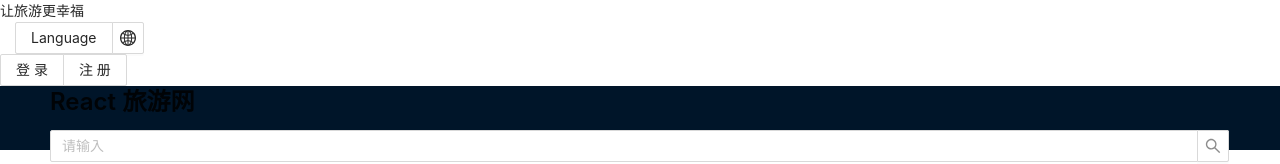
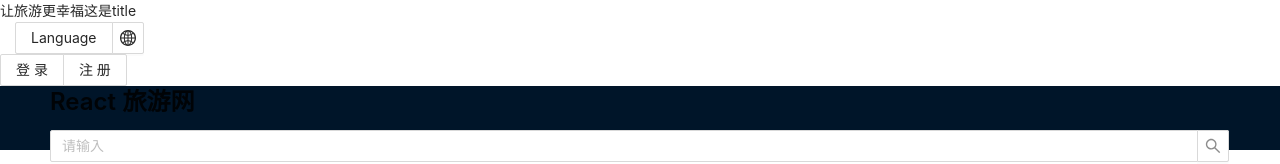
Before and after one commit to zeroone001/learning-react-2021, a React app: page / in a window 1280 px wide. Shown: the top 164 px of the page. Built offline with nearby package versions, Linux system fonts and the light colour scheme.

Commit message:
react-router

```diff
--- a/package.json
+++ b/package.json
@@ -60,6 +60,7 @@
     "react-dev-utils": "^11.0.3",
     "react-dom": "^17.0.2",
     "react-refresh": "^0.8.3",
+    "react-router-dom": "^5.3.0",
     "resolve": "1.18.1",
     "resolve-url-loader": "^3.1.2",
     "sass-loader": "^10.0.5",
--- a/src/App.tsx
+++ b/src/App.tsx
@@ -10,7 +10,7 @@ function App() {
 
   return (
     <div className={styles.App}>
-      <Header></Header>
+      <Header title={'这是title'}></Header>
       <Footer></Footer>
     </div>
   );
--- a/src/components/header/Header.tsx
+++ b/src/components/header/Header.tsx
@@ -3,12 +3,16 @@ import { Layout, Typography, Input, Dropdown, Menu, Button } from 'antd';
 import { GlobalOutlined } from "@ant-design/icons"
 import styles from "./Header.module.css";
 
-export const Header:React.FC = () => {
+interface PropsType {
+  title: string
+}
+
+export const Header:React.FC<PropsType> = ({title}) => {
   return (
     <div className={styles['app-header']}>
         {/* top-header */}
         <div>
-          <Typography.Text>让旅游更幸福</Typography.Text>
+          <Typography.Text>让旅游更幸福{title}</Typography.Text>
           <Dropdown.Button
             style={{marginLeft: 15}}
             overlay={
--- /dev/null
+++ b/src/pages/home/HomePage.module.css
@@ -0,0 +1,6 @@
+
+  .App {
+    margin: 0;
+    padding: 0;
+    background-color: rgba( 0,0,0 , 0.08);
+  }
--- /dev/null
+++ b/src/pages/home/index.ts
@@ -0,0 +1 @@
+export * from './HomePage';
--- /dev/null
+++ b/src/pages/index.tsx
@@ -0,0 +1 @@
+export * from './home';
```
Also changed, not shown: src/pages/home/HomePage.tsx (added, +15 -0 lines), src/components/footer/index.ts (renamed from src/components/footer/index.tsx), src/components/header/index.ts (renamed from src/components/header/index.tsx), 2 other files (tests, documents, lock files or other folders).
